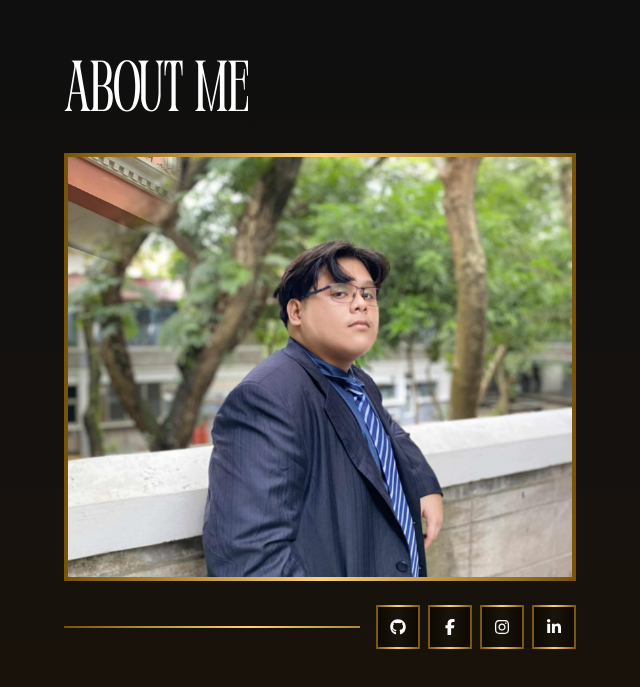
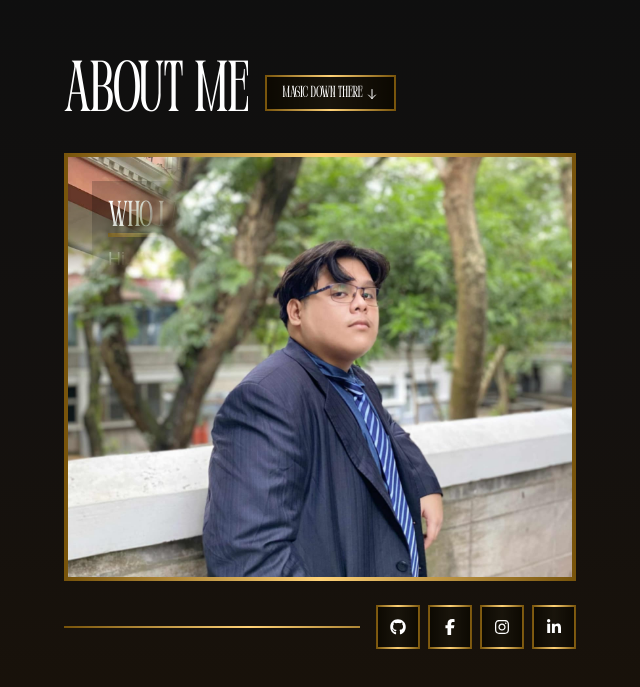
Before and after one commit to Siegenetics404/my-portfolio, a React (Vite) app: page / in a window 1280 px wide. Shown: the part 1591-2278 px from the top of the page, without its empty margins (0-640 px from the left). Built offline with nearby package versions, Linux system fonts and the light colour scheme; a web font is replaced by a local one.

Commit message:
about uniqueness

```diff
--- a/src/App.jsx
+++ b/src/App.jsx
@@ -12,8 +12,6 @@ export class App extends Component {
     return (
       <>
         <div>
-          <Header />
-
           <Suspense
             fallback={
               <div className="min-h-screen flex items-center justify-center bg-[#0f0f0f]">
@@ -35,11 +33,12 @@ export class App extends Component {
               </div>
             }
           >
+            <Header />
             <Hero />
+            <Featured />
+            <AboutMe />
+            <Featured />
           </Suspense>
-          <Featured/>
-          <AboutMe/>
-          <Featured/>
         </div>
       </>
     );
--- a/src/pages/AboutMe.jsx
+++ b/src/pages/AboutMe.jsx
@@ -2,6 +2,7 @@ import React, { useRef, useEffect } from 'react';
 import { FaFacebookF, FaInstagram, FaLinkedinIn, FaGithub } from 'react-icons/fa6';
 import profile from '../assets/images/about/profile.jpg';
 import profileHover from '../assets/images/about/profile-hover.jpg';
+import { HiOutlineArrowDown } from 'react-icons/hi';
 
 export default function AboutMe() {
     const containerRef = useRef(null);
@@ -69,17 +70,41 @@ export default function AboutMe() {
 
             {/* Left Side */}
             <div className="flex-1 flex flex-col justify-start px-6 md:px-16 py-12">
-                <h1 className="font-display text-5xl sm:text-6xl md:text-7xl font-bold text-white mb-6">
+                <h1 className="font-display text-5xl sm:text-6xl md:text-7xl font-bold text-white mb-6 flex items-center gap-x-4">
                     About Me
+                    <span
+                        className="relative p-[2px] bg-[linear-gradient(to_right,#77530a,#ffd277,#77530a,#77530a,#ffd277,#77530a)] bg-[length:250%] bg-left hover:bg-right transition-all duration-1000 flex items-center gap-x-2"
+                    >
+                        <div className="bg-black/90 px-4 py-1 text-sm sm:text-base font-semibold text-white flex items-center gap-x-1">
+                            Magic down there
+                            <span
+                                className="inline-block"
+                                style={{
+                                    display: "inline-block",
+                                    animation: "bounceInline 1.2s ease-in-out infinite",
+                                }}
+                            >
+                                <HiOutlineArrowDown className="w-3 h-3" />
+                            </span>
+                        </div>
+                    </span>
+
+                    <style>
+                        {`
+                        @keyframes bounceInline {
+                            0%, 100% { transform: translateY(0); }
+                            50% { transform: translateY(4px); }
+                        }
+                        `}
+                    </style>
                 </h1>
 
                 <div className="flex flex-col w-full max-w-md md:max-w-lg">
-                    {/* Profile Image + Hover + Gold Border */}
                     <div
                         ref={containerRef}
                         className={`relative p-[4px] ${borderGradient} mb-6`}
                     >
-                        {/* Outer gold border behind image */}
+                        {/* Outer gold border */}
                         <div className={`absolute inset-0 m-[6px] ${borderGradient} rounded-lg`}></div>
 
                         <div className="relative overflow-hidden">
@@ -89,24 +114,51 @@ export default function AboutMe() {
                                 alt="Profile"
                                 className="w-full h-96 md:h-[420px] object-cover relative z-10"
                             />
+
                             {/* Reveal Overlay */}
-                            <img
+                            <div
                                 ref={maskRef}
-                                src={profileHover}
-                                alt="Profile Hover"
-                                className="absolute top-0 left-0 w-full h-full object-cover pointer-events-none z-20"
-                            />
+                                className="absolute top-0 left-0 w-full h-full z-20 pointer-events-none"
+                            >
+                                <img
+                                    src={profileHover}
+                                    alt="Profile Hover"
+                                    className="w-full h-full object-cover"
+                                    style={{
+                                        maskImage: maskRef.current?.style.maskImage,
+                                        WebkitMaskImage: maskRef.current?.style.webkitMaskImage,
+                                        maskRepeat: "no-repeat",
+                                        WebkitMaskRepeat: "no-repeat",
+                                    }}
+                                />
+
+                                <div className="absolute top-6 left-6 flex flex-col text-left bg-black/20 p-4">
+                                    <h2 className="text-2xl sm:text-3xl md:text-4xl font-display font-bold text-white mb-2 relative inline-block drop-shadow-lg">
+                                        Who I Am?
+                                        <span className={`absolute left-0 bottom-0 w-16 h-1 ${borderGradient}`}></span>
+                                    </h2>
+
+                                    <p className="text-sm sm:text-base md:text-lg text-white/90 max-w-[400px] mb-4 drop-shadow-md">
+                                        Hi, I’m CJ Franco. You’re about to see the story behind my work, carefully built one step at a time.
+                                    </p>
+
+                                    <p className="text-sm sm:text-base md:text-lg text-white/90 max-w-[400px] mb-4 drop-shadow-md">
+                                        I love blending creativity with clean, scalable code to bring digital experiences to life. My projects are designed to engage and delight on the front end, while a clean backend logic ensures everything runs smoothly behind the scenes.
+                                    </p>
+
+                                    <p className="text-sm sm:text-base md:text-lg text-white/90 max-w-[400px] drop-shadow-md">
+                                        And here’s the reveal. You’re not just reading words, you’re getting a sense of how I craft every interaction with care and precision. Let’s build something unforgettable together.
+                                    </p>
+                                </div>
+                            </div>
                         </div>
                     </div>
 
-                    {/* Line + Horizontal Social Icons */}
                     <div className="flex items-center space-x-4">
-                        {/* Horizontal Line */}
                         <div className="flex-1 h-[2px] p-[1px] bg-[linear-gradient(to_right,#77530a,#ffd277,#77530a,#ffd277,#77530a)] bg-[length:250%] bg-left hover:bg-right transition-all duration-1000">
                             <div className="h-full bg-black/90"></div>
                         </div>
 
-                        {/* Social Icons */}
                         <div className="flex space-x-2 z-10">
                             {socialLinks.map((social, idx) => (
                                 <div key={idx} className={`p-[2px] ${borderGradient}`}>
@@ -122,7 +174,7 @@ export default function AboutMe() {
 
             {/* Right Side */}
             <div className="flex-1 flex items-center justify-center px-6 md:px-16">
-                {/* Right side content goes here later */}
+                {/* Right side content */}
             </div>
 
         </section>
```
